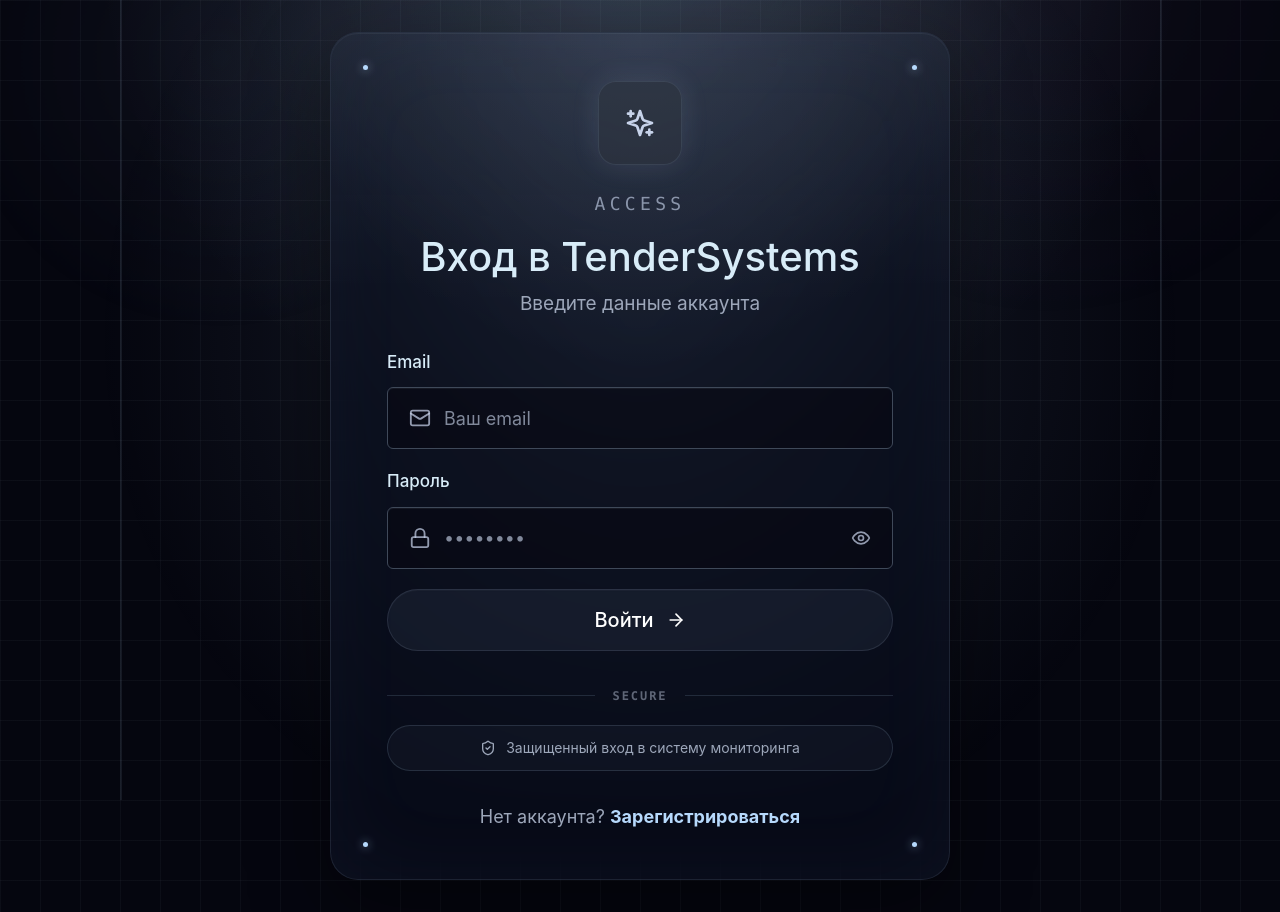
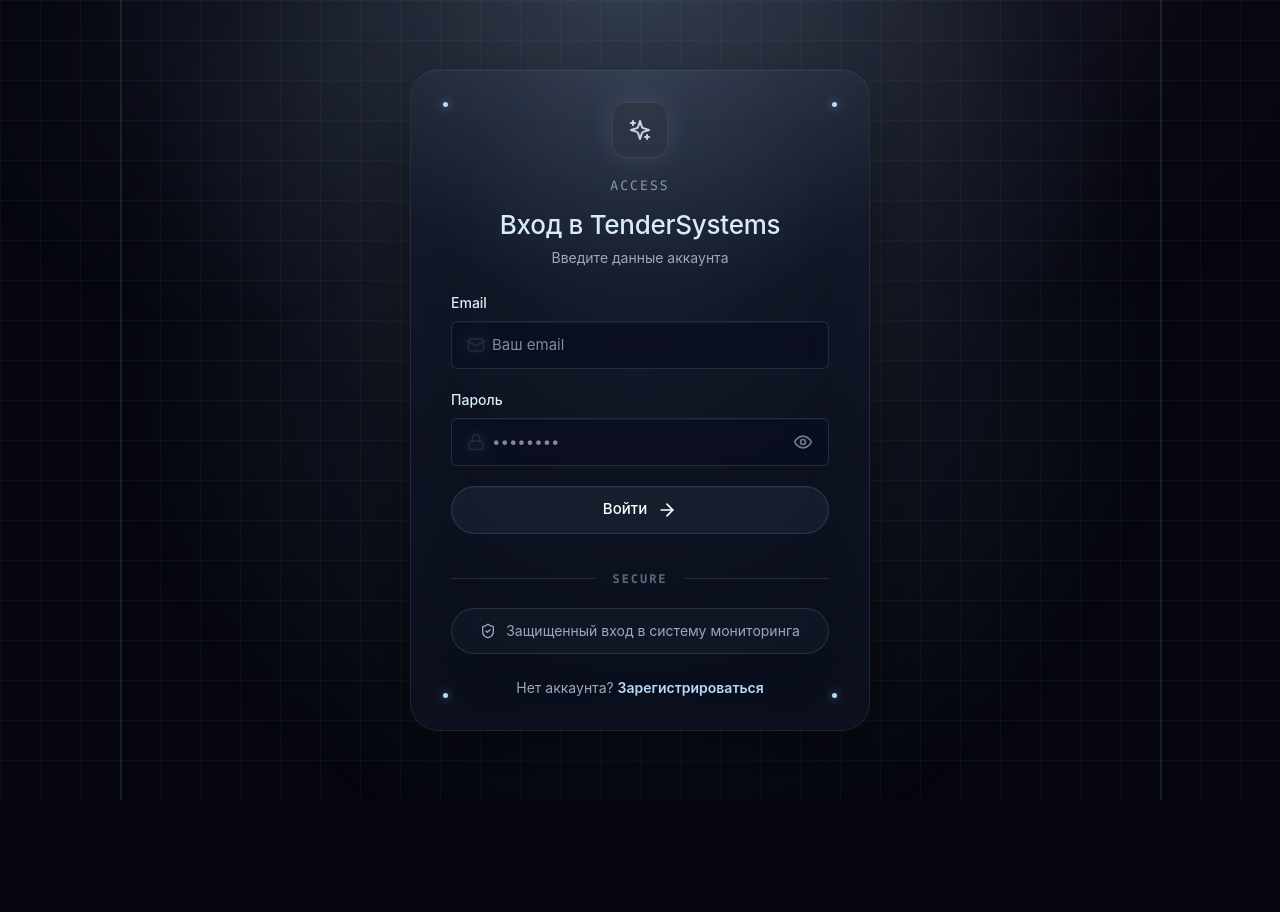
Before and after one commit to wmzpwnz/TenderSystems, a React (Vite) app in the folder frontend/: page /login in a window 1280 px wide. After the commit the page ends 800 px from the top, so only its background shows below. Built offline with nearby package versions, Linux system fonts and the light colour scheme.

Commit message:
fix(ui): unify design system tokens and make auth card compact per AuthKit reference

```diff
--- a/frontend/src/components/ui/Auth.tsx
+++ b/frontend/src/components/ui/Auth.tsx
@@ -1,6 +1,5 @@
-import { type ComponentType, type InputHTMLAttributes, type ReactNode } from 'react';
+import { type ComponentType, type ReactNode } from 'react';
 import { motion } from 'framer-motion';
-import clsx from 'clsx';
 
 type IconComponent = ComponentType<{ className?: string }>;
 
@@ -16,31 +15,6 @@
   );
 }
 
-type AuthCardProps = {
-  children: ReactNode;
-  variant?: 'default' | 'register';
-};
-
-export function AuthCard({ children, variant = 'default' }: AuthCardProps) {
-  return (
-    <motion.div
-      initial={{ opacity: 0, y: 20 }}
-      animate={{ opacity: 1, y: 0 }}
-      transition={{ duration: 0.5 }}
-      className={clsx(
-        'authkit-main-card relative z-10',
-        variant === 'register' && 'authkit-register-card',
-      )}
-    >
-      <div className="authkit-card-dot authkit-dot-tl" />
-      <div className="authkit-card-dot authkit-dot-tr" />
-      <div className="authkit-card-dot authkit-dot-bl" />
-      <div className="authkit-card-dot authkit-dot-br" />
-      {children}
-    </motion.div>
-  );
-}
-
 type AuthHeaderProps = {
   eyebrow: string;
   title: string;
@@ -50,81 +24,19 @@
 
 export function AuthHeader({ eyebrow, title, subtitle, icon: Icon }: AuthHeaderProps) {
   return (
-    <div className="text-center mb-8">
+    <div className="text-center mb-6">
       <motion.div
         initial={{ scale: 0 }}
         animate={{ scale: 1 }}
         transition={{ type: 'spring', delay: 0.2 }}
         className="authkit-logo-mark"
       >
-        <Icon className="h-8 w-8" />
+        <Icon className="h-6 w-6" />
       </motion.div>
-      <p className="authkit-eyebrow mb-5">{eyebrow}</p>
+      <p className="authkit-eyebrow mb-4">{eyebrow}</p>
       <h2 className="authkit-title">{title}</h2>
       <p className="authkit-subtitle">{subtitle}</p>
     </div>
-  );
-}
-
-type AuthInputProps = InputHTMLAttributes<HTMLInputElement> & {
-  label: string;
-  icon: IconComponent;
-  rightElement?: ReactNode;
-};
-
-export function AuthInput({ label, icon: Icon, rightElement, className, ...inputProps }: AuthInputProps) {
-  return (
-    <div>
-      <label className="authkit-label">{label}</label>
-      <div className="relative">
-        <Icon className="authkit-input-icon" />
-        <input
-          {...inputProps}
-          className={clsx('authkit-input', rightElement ? 'pl-14 pr-14' : 'pl-14 pr-5', className)}
-        />
-        {rightElement}
-      </div>
-    </div>
-  );
-}
-
-type AuthSubmitProps = {
-  children: ReactNode;
-  disabled?: boolean;
-};
-
-export function AuthSubmit({ children, disabled }: AuthSubmitProps) {
-  return (
-    <button
-      type="submit"
-      disabled={disabled}
-      className="authkit-submit disabled:opacity-50 disabled:cursor-not-allowed"
-    >
-      {children}
-    </button>
-  );
-}
-
-type AuthMessageProps = {
-  children: ReactNode;
-  variant: 'error' | 'success';
-  className?: string;
-};
-
-export function AuthMessage({ children, variant, className }: AuthMessageProps) {
-  return (
-    <motion.div
-      initial={{ opacity: 0, y: -10 }}
-      animate={{ opacity: 1, y: 0 }}
-      exit={{ opacity: 0 }}
-      className={clsx(
-        variant === 'success' ? 'blueprint-success' : 'blueprint-danger',
-        'p-4',
-        className,
-      )}
-    >
-      {children}
-    </motion.div>
   );
 }
 
--- a/frontend/src/components/ui/Input.tsx
+++ b/frontend/src/components/ui/Input.tsx
@@ -26,8 +26,8 @@
           ref={ref}
           className={clsx(
             variant === 'auth' ? 'authkit-input' : 'blueprint-input py-2 px-3',
-            Icon && (variant === 'auth' ? 'pl-14' : 'pl-10'),
-            rightElement && (variant === 'auth' ? 'pr-14' : 'pr-10'),
+            Icon && (variant === 'auth' ? 'pl-10' : 'pl-10'),
+            rightElement && (variant === 'auth' ? 'pr-10' : 'pr-10'),
             className
           )}
           {...props}
--- a/frontend/src/index.css
+++ b/frontend/src/index.css
@@ -90,11 +90,11 @@
   --radius-full: 999px;
   --radius-full-2: 4999.5px;
   --radius-full-3: 9999px;
-  --radius-cards: 12px;
+  --radius-cards: 16px;
   --radius-pills: 999px;
   --radius-badges: 6px;
-  --radius-inputs: 2px;
-  --radius-buttons: 2px;
+  --radius-inputs: 6px;
+  --radius-buttons: 999px;
 
   /* Shadows */
   --shadow-sm: rgba(186, 207, 247, 0.32) 0 0 6px 0;
@@ -236,8 +236,7 @@
 
 .authkit-stack {
   position: relative;
-  width: min(760px, 100%);
-  min-height: min(760px, calc(100svh - 48px));
+  width: min(520px, 100%);
   display: flex;
   align-items: center;
   justify-content: center;
@@ -256,14 +255,14 @@
 
 .authkit-main-card {
   position: relative;
-  width: min(620px, calc(100vw - 32px));
-  padding: clamp(40px, 6vh, 68px) clamp(28px, 5vw, 56px);
+  width: min(460px, calc(100vw - 32px));
+  padding: clamp(32px, 4vh, 48px) clamp(24px, 4vw, 40px);
   overflow: hidden;
 }
 
 .authkit-register-card {
-  width: min(640px, calc(100vw - 32px));
-  padding: clamp(32px, 4vh, 52px) clamp(28px, 5vw, 56px);
+  width: min(480px, calc(100vw - 32px));
+  padding: clamp(28px, 4vh, 44px) clamp(24px, 4vw, 40px);
 }
 
 .authkit-main-card::before {
@@ -313,76 +312,77 @@
 }
 
 .authkit-logo-mark {
-  width: 84px;
-  height: 84px;
-  margin-bottom: 28px;
+  width: 56px;
+  height: 56px;
+  margin-bottom: 20px;
   display: inline-flex;
   align-items: center;
   justify-content: center;
-  border-radius: 18px;
+  border-radius: 14px;
   background: rgba(47, 52, 62, 0.5);
   color: var(--color-moonlight);
   box-shadow: rgba(186, 215, 247, 0.1) 0 0 0 1px inset, rgba(186, 207, 247, 0.12) 0 0 28px;
 }
 
 .authkit-register-card .authkit-logo-mark {
-  width: 72px;
-  height: 72px;
-  margin-bottom: 22px;
-  border-radius: 16px;
+  width: 52px;
+  height: 52px;
+  margin-bottom: 18px;
+  border-radius: 12px;
 }
 
 .authkit-eyebrow {
   color: rgba(199, 211, 234, 0.64);
   font-family: var(--font-dotdigital);
-  font-size: 18px;
+  font-size: 13px;
   font-weight: 400;
-  letter-spacing: 0.24em;
+  letter-spacing: 0.16em;
   line-height: 1.2;
   text-transform: uppercase;
 }
 
 .authkit-title {
-  margin: 0 0 12px;
+  margin: 0 0 8px;
   color: var(--color-glacier);
-  font-size: clamp(30px, 4vw, 40px);
+  font-size: clamp(22px, 3vw, 26px);
   font-weight: 500;
-  line-height: 1.12;
-  letter-spacing: 0;
+  line-height: 1.15;
+  letter-spacing: -0.01em;
 }
 
 .authkit-subtitle {
   margin: 0;
   color: var(--color-pebble);
-  font-size: 19px;
+  font-size: 14px;
   line-height: 1.4;
 }
 
 .authkit-label {
   display: block;
-  margin-bottom: 12px;
+  margin-bottom: 8px;
   color: var(--color-glacier);
-  font-size: 17px;
+  font-size: 14px;
   font-weight: 500;
 }
 
 .authkit-input {
   width: 100%;
-  height: 62px;
-  border: 1px solid rgba(186, 215, 247, 0.22) !important;
-  border-radius: 6px !important;
-  background: rgba(5, 6, 15, 0.46) !important;
+  height: 48px;
+  border: 1px solid rgba(186, 215, 247, 0.14) !important;
+  border-radius: var(--radius-inputs) !important;
+  background: rgba(10, 15, 31, 0.55) !important;
+  backdrop-filter: blur(8px);
   color: var(--color-glacier) !important;
-  font-size: 18px;
+  font-size: 15px;
   outline: none;
-  box-shadow: rgba(199, 211, 234, 0.08) 0 1px 1px inset !important;
+  box-shadow: rgba(199, 211, 234, 0.06) 0 1px 1px inset !important;
   transition: border-color var(--motion-fast) var(--motion-ease-out), box-shadow var(--motion-fast) var(--motion-ease-out), background-color var(--motion-fast) var(--motion-ease-out);
 }
 
 .authkit-register-card .authkit-input,
 .authkit-register-card .authkit-submit {
-  min-height: 58px;
-  height: 58px;
+  min-height: 44px;
+  height: 44px;
 }
 
 .authkit-input::placeholder {
@@ -390,26 +390,26 @@
 }
 
 .authkit-input:focus {
-  border-color: rgba(182, 217, 252, 0.58) !important;
-  background: rgba(5, 6, 15, 0.58) !important;
-  box-shadow: rgba(199, 211, 234, 0.1) 0 1px 1px inset, rgba(102, 58, 243, 0.15) 0 0 0 3px !important;
+  border-color: rgba(182, 217, 252, 0.42) !important;
+  background: rgba(10, 15, 31, 0.65) !important;
+  box-shadow: rgba(199, 211, 234, 0.08) 0 1px 1px inset, rgba(102, 58, 243, 0.12) 0 0 0 3px !important;
 }
 
 .authkit-input-icon {
   position: absolute;
   top: 50%;
-  left: 22px;
-  width: 22px;
-  height: 22px;
-  color: rgba(199, 211, 234, 0.72);
+  left: 16px;
+  width: 18px;
+  height: 18px;
+  color: rgba(199, 211, 234, 0.55);
   transform: translateY(-50%);
 }
 
 .authkit-eye-button {
   position: absolute;
   top: 50%;
-  right: 22px;
-  color: rgba(199, 211, 234, 0.72);
+  right: 16px;
+  color: rgba(199, 211, 234, 0.55);
   transform: translateY(-50%);
   transition: color var(--motion-fast) var(--motion-ease-out);
 }
@@ -420,16 +420,16 @@
 
 .authkit-submit {
   width: 100%;
-  min-height: 62px;
+  min-height: 48px;
   display: flex;
   align-items: center;
   justify-content: center;
-  gap: 12px;
-  border: 1px solid rgba(186, 215, 247, 0.12);
-  border-radius: 999px;
+  gap: 10px;
+  border: 1px solid rgba(186, 215, 247, 0.14);
+  border-radius: var(--radius-pills);
   background: rgba(186, 214, 247, 0.06);
   color: #ffffff;
-  font-size: 20px;
+  font-size: 15px;
   font-weight: 500;
   box-shadow: rgba(199, 211, 234, 0.04) 0 1px 1px inset;
   transition: background-color var(--motion-fast) var(--motion-ease-out), border-color var(--motion-fast) var(--motion-ease-out), box-shadow var(--motion-fast) var(--motion-ease-out), transform var(--motion-fast) var(--motion-ease-out);
@@ -483,11 +483,11 @@
   }
 
   .authkit-main-card {
-    width: min(540px, calc(100vw - 32px));
+    width: min(440px, calc(100vw - 32px));
   }
 
   .authkit-register-card {
-    width: min(560px, calc(100vw - 32px));
+    width: min(460px, calc(100vw - 32px));
   }
 }
 
@@ -560,17 +560,18 @@
 .blueprint-heading {
   color: var(--color-glacier);
   font-family: Inter, ui-sans-serif, system-ui, sans-serif;
-  font-weight: 600;
-  letter-spacing: 0;
+  font-weight: 500;
+  letter-spacing: -0.01em;
   line-height: 1.14;
 }
 
 .blueprint-card {
   position: relative;
   overflow: hidden;
-  border: 1px solid rgba(186, 215, 247, 0.12);
-  border-radius: 12px;
-  background: var(--color-graphite-plate);
+  border: 1px solid rgba(186, 215, 247, 0.1);
+  border-radius: var(--radius-cards);
+  background: rgba(47, 52, 62, 0.38);
+  backdrop-filter: blur(12px);
   box-shadow: var(--shadow-blueprint-card);
   transition: border-color var(--motion-base) var(--motion-ease-out), box-shadow var(--motion-base) var(--motion-ease-out), transform var(--motion-base) var(--motion-ease-out);
 }
@@ -599,9 +600,10 @@
 
 .blueprint-input {
   width: 100%;
-  border: 1px solid var(--color-steel-border);
-  border-radius: 2px;
-  background: rgba(5, 6, 15, 0.78);
+  border: 1px solid rgba(186, 215, 247, 0.14);
+  border-radius: var(--radius-inputs);
+  background: rgba(10, 15, 31, 0.55);
+  backdrop-filter: blur(8px);
   color: var(--color-glacier);
   outline: none;
   transition: border-color var(--motion-fast) var(--motion-ease-out), box-shadow var(--motion-fast) var(--motion-ease-out), background-color var(--motion-fast) var(--motion-ease-out);
@@ -612,8 +614,8 @@
 }
 
 .blueprint-input:focus {
-  border-color: rgba(182, 217, 252, 0.72);
-  box-shadow: 0 0 0 3px rgba(102, 58, 243, 0.18), 0 0 16px rgba(186, 207, 247, 0.14), var(--shadow-blueprint-line);
+  border-color: rgba(182, 217, 252, 0.42);
+  box-shadow: 0 0 0 3px rgba(102, 58, 243, 0.12);
 }
 
 .blueprint-button-primary {
@@ -681,11 +683,12 @@
 input:not([type="checkbox"]):not([type="radio"]),
 select,
 textarea {
-  border-color: var(--color-steel-border) !important;
-  border-radius: 2px !important;
-  background-color: rgba(5, 6, 15, 0.78) !important;
+  border-color: rgba(186, 215, 247, 0.14) !important;
+  border-radius: var(--radius-inputs) !important;
+  background-color: rgba(10, 15, 31, 0.55) !important;
+  backdrop-filter: blur(8px) !important;
   color: var(--color-glacier) !important;
-  box-shadow: none !important;
+  box-shadow: rgba(199, 211, 234, 0.06) 0 1px 1px inset !important;
 }
 
 input:not([type="checkbox"]):not([type="radio"])::placeholder,
@@ -696,8 +699,8 @@
 input:not([type="checkbox"]):not([type="radio"]):focus,
 select:focus,
 textarea:focus {
-  border-color: rgba(182, 217, 252, 0.72) !important;
-  box-shadow: 0 0 0 3px rgba(102, 58, 243, 0.18) !important;
+  border-color: rgba(182, 217, 252, 0.42) !important;
+  box-shadow: 0 0 0 3px rgba(102, 58, 243, 0.12) !important;
 }
 
 .bg-white,
@@ -773,14 +776,7 @@
 .rounded-xl,
 .rounded-2xl,
 .rounded-3xl {
-  border-radius: 12px !important;
-}
-
-button.rounded-xl,
-button.rounded-2xl,
-a.rounded-xl,
-a.rounded-2xl {
-  border-radius: 2px !important;
+  border-radius: var(--radius-cards) !important;
 }
 
 .rounded-full {
@@ -1103,17 +1099,6 @@
   color: var(--color-frost-link) !important;
 }
 
-.authkit-main-card input.authkit-input {
-  border-radius: 6px !important;
-  background: rgba(5, 6, 15, 0.46) !important;
-  box-shadow: rgba(199, 211, 234, 0.08) 0 1px 1px inset !important;
-}
-
-.authkit-main-card input.authkit-input:focus {
-  border-color: rgba(182, 217, 252, 0.58) !important;
-  background: rgba(5, 6, 15, 0.58) !important;
-  box-shadow: rgba(199, 211, 234, 0.1) 0 1px 1px inset, rgba(102, 58, 243, 0.15) 0 0 0 3px !important;
-}
 
 .text-green-500,
 .text-green-600,
--- a/frontend/src/pages/Login.tsx
+++ b/frontend/src/pages/Login.tsx
@@ -138,10 +138,10 @@
 
                 <AuthTrustRow icon={ShieldCheck}>Защищенный вход в систему мониторинга</AuthTrustRow>
 
-                <div className="mt-8 text-center">
-                    <p className="text-[var(--color-pebble)] text-lg">
+                <div className="mt-6 text-center">
+                    <p className="text-[var(--color-pebble)] text-sm">
                         Нет аккаунта?{' '}
-                        <Link to="/register" className="font-bold text-[var(--color-frost-link)] hover:text-[var(--color-glacier)] transition-colors">
+                        <Link to="/register" className="font-semibold text-[var(--color-frost-link)] hover:text-[var(--color-glacier)] transition-colors">
                             Зарегистрироваться
                         </Link>
                     </p>
--- a/frontend/src/pages/Register.tsx
+++ b/frontend/src/pages/Register.tsx
@@ -146,10 +146,10 @@
 
                 <AuthTrustRow icon={CheckCircle2}>Аккаунт будет создан в защищённом контуре</AuthTrustRow>
 
-                <div className="mt-8 text-center">
-                    <p className="text-[var(--color-pebble)] text-lg">
+                <div className="mt-6 text-center">
+                    <p className="text-[var(--color-pebble)] text-sm">
                         Уже есть аккаунт?{' '}
-                        <Link to="/login" className="font-bold text-[var(--color-frost-link)] hover:text-[var(--color-glacier)] transition-colors">
+                        <Link to="/login" className="font-semibold text-[var(--color-frost-link)] hover:text-[var(--color-glacier)] transition-colors">
                             Войти
                         </Link>
                     </p>
```
Also changed, not shown: 1 other file (tests, documents, lock files or other folders).
